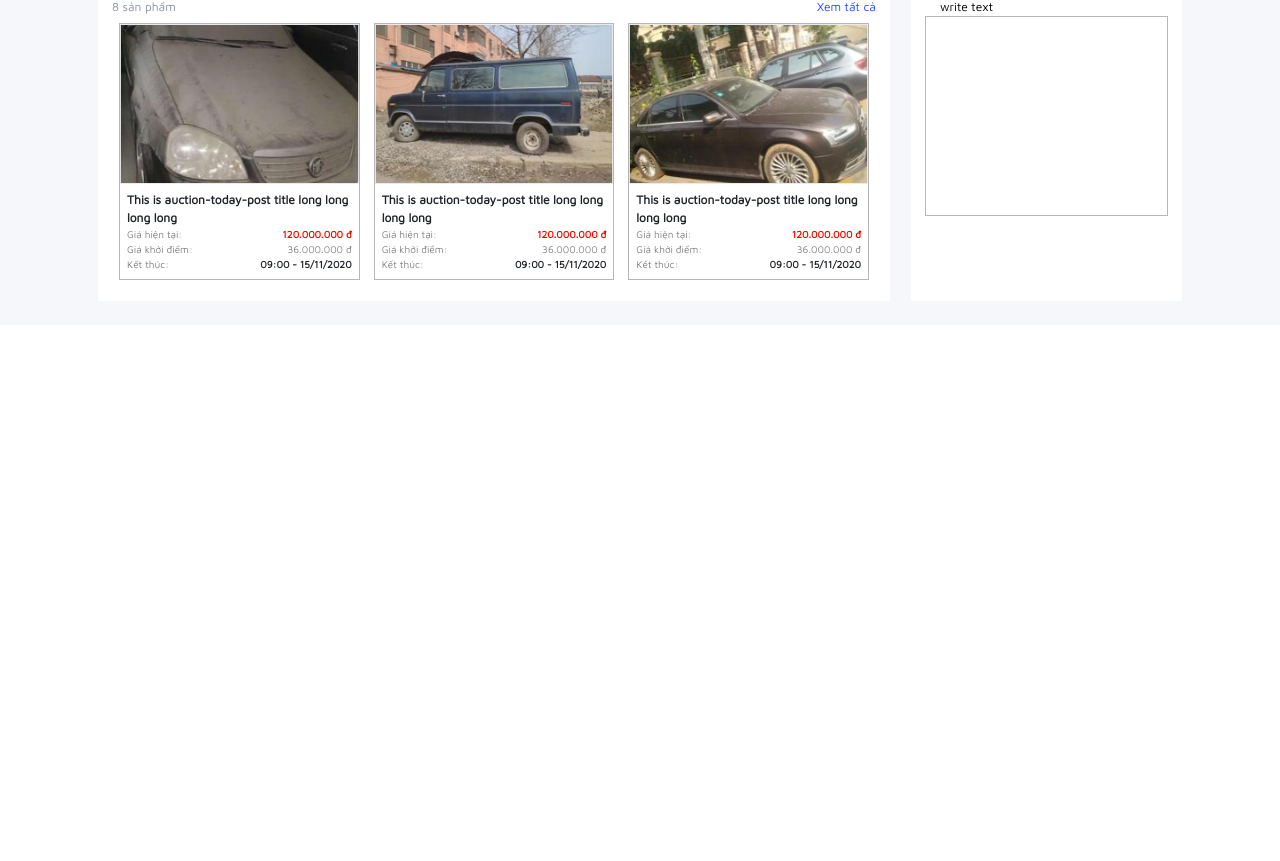
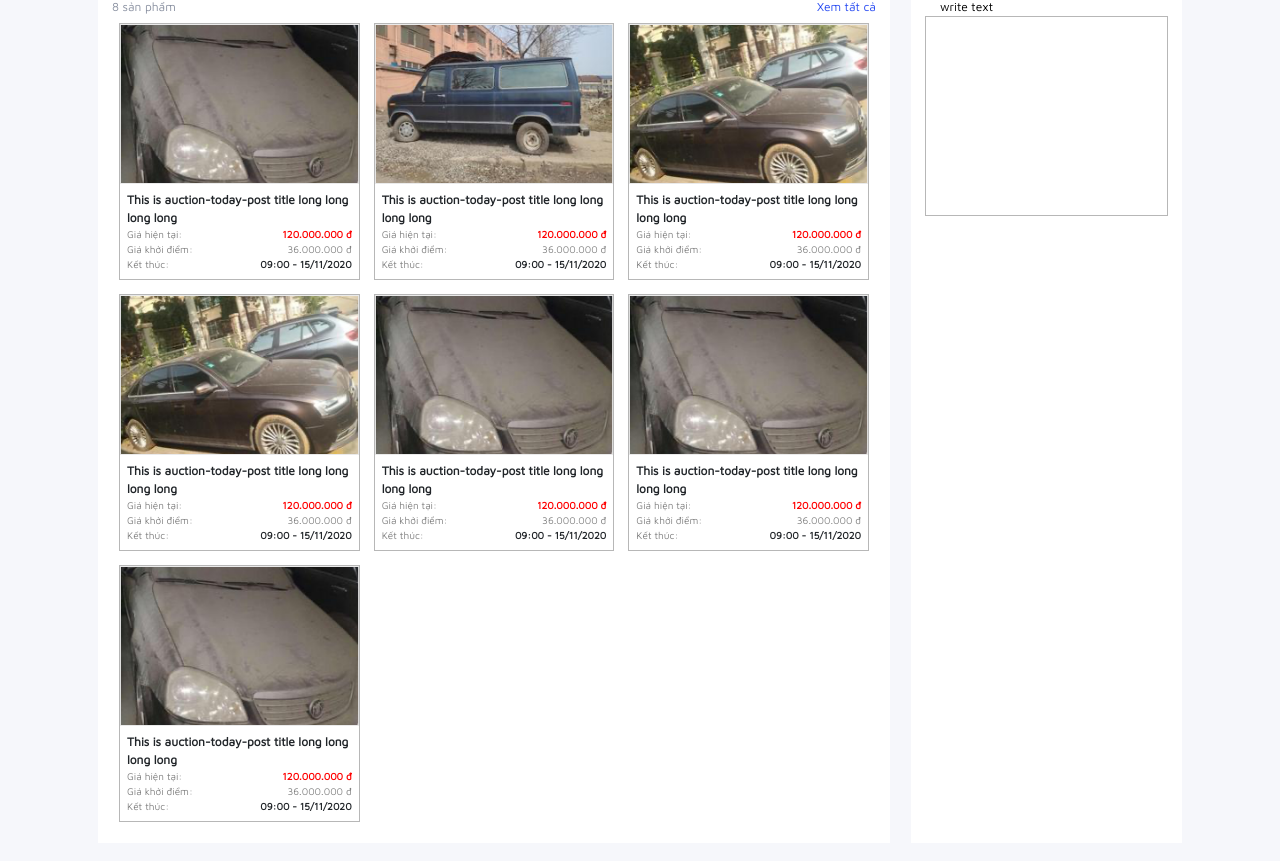
Before and after one commit to luckyjd/auction_fe_2021, a Vue app: page / in a window 1280 px wide. Shown: the part 631-1492 px from the top of the page. Before the commit the page ends 956 px from the top, so only its background shows below. Built offline with nearby package versions, Linux system fonts and the light colour scheme.

Commit message:
update homepage

```diff
--- a/src/components/Homepage.vue
+++ b/src/components/Homepage.vue
@@ -209,6 +209,86 @@
               </div>
             </div>
           </div>
+          <div class="col-4 p-0 auction-today-post p-2">
+            <div class="auction-today-post-single">
+              <img src="~@/assets/image/auction-today-post/img.png">
+              <div class="row row-no-margin p-2 font-10">
+                <div class="font-12 font-weight-bold">This is auction-today-post title long long long long </div>
+                <div class="col-12 p-0 d-flex justify-content-between">
+                  <div class="text-gray">Giá hiện tại:</div>
+                  <div class="text-red font-weight-bolder">120.000.000 đ</div>
+                </div>
+                <div class="col-12 p-0 d-flex justify-content-between">
+                  <div class="text-gray">Giá khởi điểm:</div>
+                  <div class="text-gray ">36.000.000 đ</div>
+                </div>
+                <div class="col-12 p-0 d-flex justify-content-between">
+                  <div class="text-gray">Kết thúc:</div>
+                  <div class="font-weight-bold">09:00 - 15/11/2020</div>
+                </div>
+              </div>
+            </div>
+          </div>
+          <div class="col-4 p-0 auction-today-post p-2">
+            <div class="auction-today-post-single">
+              <img src="~@/assets/image/auction-today-post/img3.png">
+              <div class="row row-no-margin p-2 font-10">
+                <div class="font-12 font-weight-bold">This is auction-today-post title long long long long </div>
+                <div class="col-12 p-0 d-flex justify-content-between">
+                  <div class="text-gray">Giá hiện tại:</div>
+                  <div class="text-red font-weight-bolder">120.000.000 đ</div>
+                </div>
+                <div class="col-12 p-0 d-flex justify-content-between">
+                  <div class="text-gray">Giá khởi điểm:</div>
+                  <div class="text-gray ">36.000.000 đ</div>
+                </div>
+                <div class="col-12 p-0 d-flex justify-content-between">
+                  <div class="text-gray">Kết thúc:</div>
+                  <div class="font-weight-bold">09:00 - 15/11/2020</div>
+                </div>
+              </div>
+            </div>
+          </div>
+          <div class="col-4 p-0 auction-today-post p-2">
+            <div class="auction-today-post-single">
+              <img src="~@/assets/image/auction-today-post/img3.png">
+              <div class="row row-no-margin p-2 font-10">
+                <div class="font-12 font-weight-bold">This is auction-today-post title long long long long </div>
+                <div class="col-12 p-0 d-flex justify-content-between">
+                  <div class="text-gray">Giá hiện tại:</div>
+                  <div class="text-red font-weight-bolder">120.000.000 đ</div>
+                </div>
+                <div class="col-12 p-0 d-flex justify-content-between">
+                  <div class="text-gray">Giá khởi điểm:</div>
+                  <div class="text-gray ">36.000.000 đ</div>
+                </div>
+                <div class="col-12 p-0 d-flex justify-content-between">
+                  <div class="text-gray">Kết thúc:</div>
+                  <div class="font-weight-bold">09:00 - 15/11/2020</div>
+                </div>
+              </div>
+            </div>
+          </div>
+          <div class="col-4 p-0 auction-today-post p-2">
+            <div class="auction-today-post-single">
+              <img src="~@/assets/image/auction-today-post/img3.png">
+              <div class="row row-no-margin p-2 font-10">
+                <div class="font-12 font-weight-bold">This is auction-today-post title long long long long </div>
+                <div class="col-12 p-0 d-flex justify-content-between">
+                  <div class="text-gray">Giá hiện tại:</div>
+                  <div class="text-red font-weight-bolder">120.000.000 đ</div>
+                </div>
+                <div class="col-12 p-0 d-flex justify-content-between">
+                  <div class="text-gray">Giá khởi điểm:</div>
+                  <div class="text-gray ">36.000.000 đ</div>
+                </div>
+                <div class="col-12 p-0 d-flex justify-content-between">
+                  <div class="text-gray">Kết thúc:</div>
+                  <div class="font-weight-bold">09:00 - 15/11/2020</div>
+                </div>
+              </div>
+            </div>
+          </div>
         </div>
       </div>
       <div class="auction-notification col-3 p-3">
```
